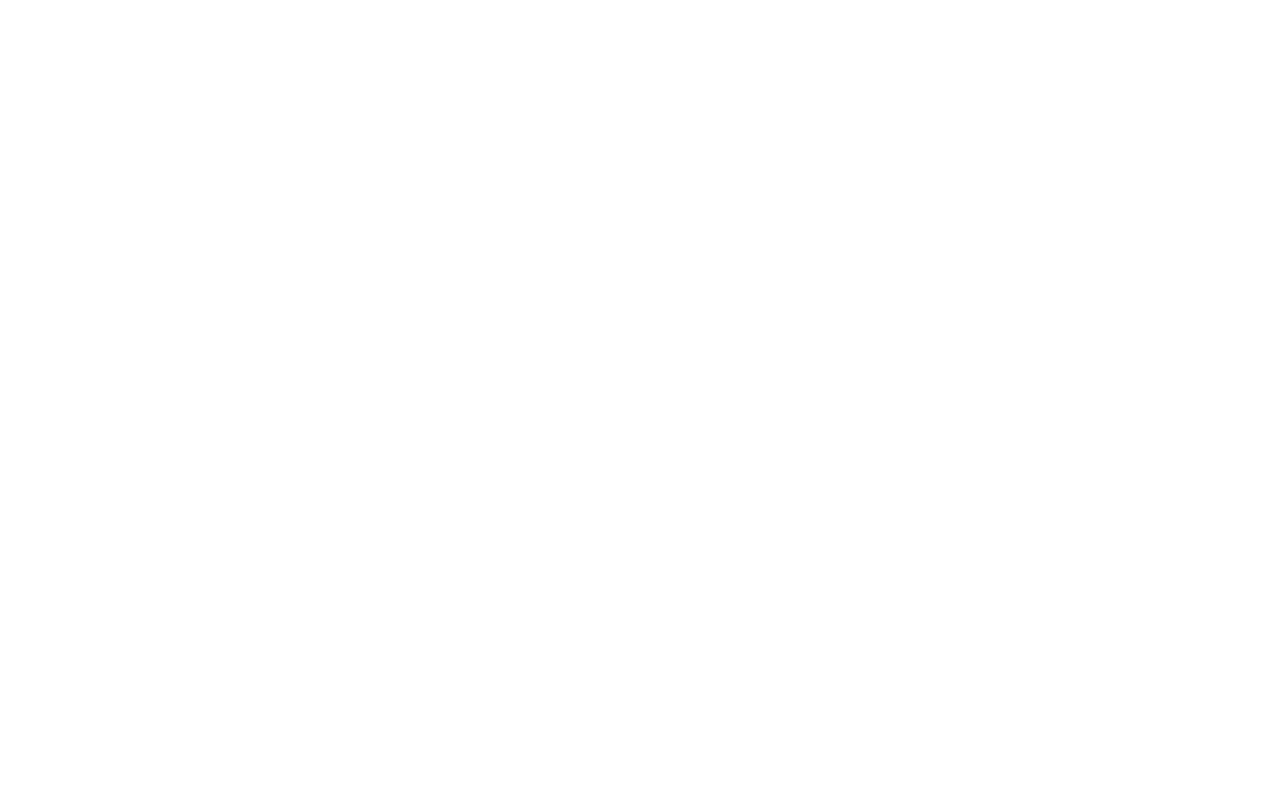
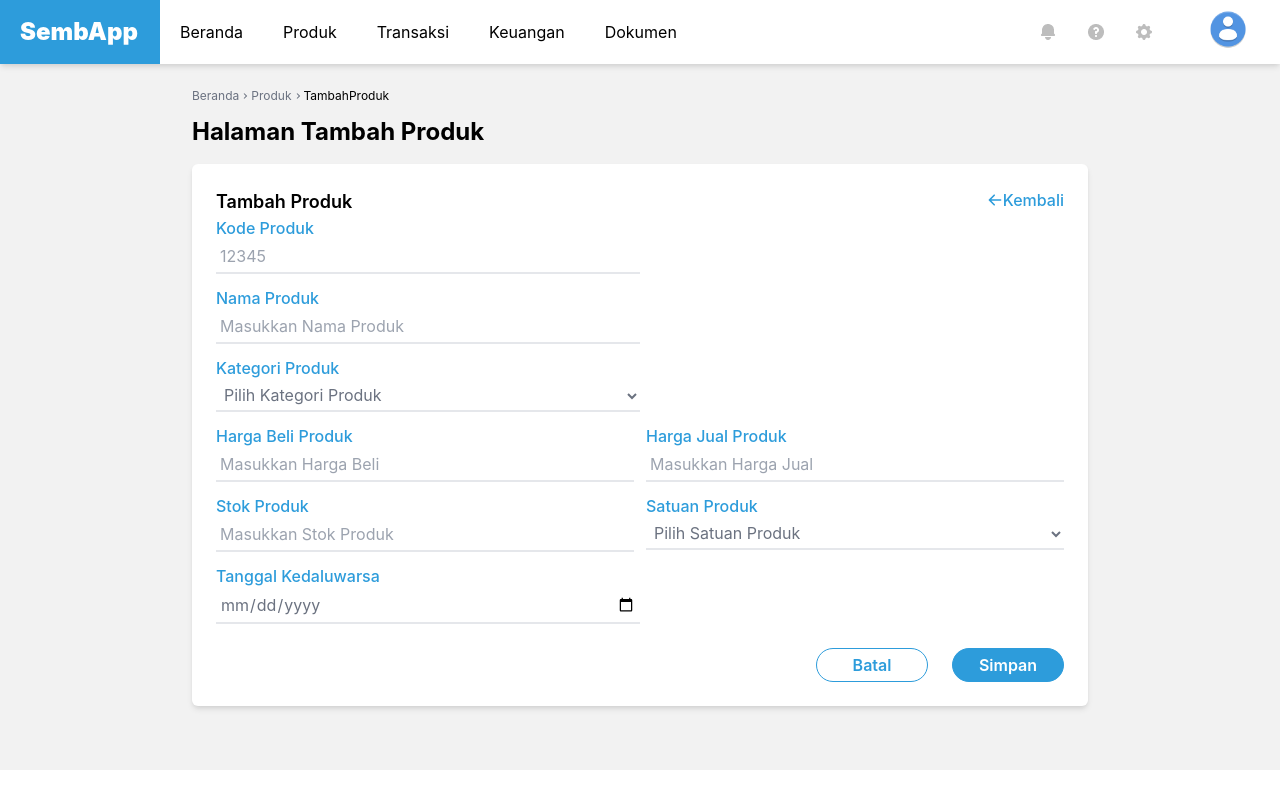
Before and after one commit to syamtrax/SembApp-Project, a React (Create React App) app in the folder frontend/: page /tambahproduk in a window 1280 px wide. Before the commit this address had no page. Built offline with nearby package versions, Linux system fonts and the light colour scheme.

Commit message:
Tambah Produk dan Tambah Dokumen

```diff
--- a/frontend/src/App.js
+++ b/frontend/src/App.js
@@ -1,10 +1,12 @@
 import { BrowserRouter, Routes, Route } from "react-router-dom";
 import "./index.css";
+import Login from "./pages/login";
 import Daftar from "./pages/daftar";
-import Dashboard from "./pages/dashboard.js";
-import Login from "./pages/login.js";
-import Produk from "./pages/produk.js";
-import Dokumen from "./pages/dokumen.js";
+import Dashboard from "./pages/dashboard";
+import Produk from "./pages/produk";
+import TambahProduk from "./pages/tambahproduk";
+import Dokumen from "./pages/dokumen";
+import TambahDokumen from "./pages/tambahdokumen";
 
 function App() {
   return (
@@ -14,7 +16,9 @@
         <Route path="/daftar" element={<Daftar />} />
         <Route path="/dashboard" element={<Dashboard />} />
         <Route path="/produk" element={<Produk />} />
+        <Route path="/tambahproduk" element={<TambahProduk />} />
         <Route path="/dokumen" element={<Dokumen />} />
+        <Route path="/tambahdokumen" element={<TambahDokumen />} />
       </Routes>
     </BrowserRouter>
   );
--- a/frontend/src/pages/daftar.js
+++ b/frontend/src/pages/daftar.js
@@ -62,7 +62,7 @@
     } else {
       setuserError("");
       setpassError("");
-      setkonfpassError("")
+      setkonfpassError("");
       setnumError("");
       setnamaTokorror("");
       setaddError("");
--- a/frontend/src/pages/dashboard.js
+++ b/frontend/src/pages/dashboard.js
@@ -6,10 +6,9 @@
 import axios from "axios";
 import jwt_decode from "jwt-decode";
 import { useNavigate } from "react-router-dom";
-import  { Redirect } from 'react-router-dom'
+import { Redirect } from "react-router-dom";
 
 const Dashboard = () => {
-
   const [transaction, setTransaction] = useState([]);
   const [nama, setNama] = useState("");
   const [namaToko, setNamaToko] = useState("");
@@ -32,7 +31,6 @@
       }
     }
   };
-
 
   transaction.map((trans) => {
     const date = new Date(trans.createdAt);
--- a/frontend/src/pages/produk.js
+++ b/frontend/src/pages/produk.js
@@ -1,16 +1,13 @@
 import React, { useState, useEffect } from "react";
 import Navbar from "../components/navbar.js";
-import {BiChevronRight} from "react-icons/bi";
-import {AiOutlineSearch} from "react-icons/ai";
-import {HiFilter} from "react-icons/hi";
+import { BiChevronRight } from "react-icons/bi";
+import { AiOutlineSearch } from "react-icons/ai";
+import { HiFilter } from "react-icons/hi";
 import fotoprofil from "../assets/avatardefault_92824.png";
 import axios from "axios";
-import { useNavigate } from "react-router-dom";
+import { Link, useNavigate } from "react-router-dom";
 
 const Product = () => {
-
-
-
   return (
     <>
       <div className="bg-abumuda w-full flex justify-center max-h-screen font-inter">
@@ -19,21 +16,25 @@
         </div>
         <div className="container py-16">
           <div className="content-center items-center">
-            <div className="pt-6 flex justify-content"> Beranda
+            <div className="pt-6 flex justify-content">
+              {" "}
+              Beranda
               <span className="self-center">
                 <BiChevronRight />
               </span>
               Produk
             </div>
             <div className="text-2xl font-bold pb-4">Halaman Produk</div>
-            <div className="relative">
-            </div>
+            <div className="relative"></div>
             <div className="flex my-4 gap-6 justify-between">
-              <div className="w-1/6 bg-white shadow-md rounded-md flex h-8">
+              <Link
+                className="w-1/6 bg-white shadow-md rounded-md flex h-8"
+                to="/tambahproduk"
+              >
                 <button className="w-full text-sm text-center items-center content-center  text-white transition-colors duration-200 transform bg-birumuda rounded-md hover:bg-sky-400">
                   + Tambah Produk
                 </button>
-              </div>
+              </Link>
               <div className="w-1/3 bg-white shadow-md rounded-md h-8">
                 <div className="w-full text-center items-center content-center">
                   Jumlah Produk :
@@ -43,22 +44,15 @@
             <div className="flex justify-between gap-6">
               <div className="p-4 h-22 w-full bg-white rounded-md items-center shadow-md text-center text-lg">
                 Notifikasi Kedaluwarsa
-                  <div className="text-center">
-                    Produk:
-
-                  </div>
+                <div className="text-center">Produk:</div>
               </div>
               <div className="p-4 h-22 w-full bg-white rounded-md items-center shadow-md text-center text-lg">
                 Notifikasi Habis
-                  <div className="text-center">
-                    Produk:
-
-                  </div>
+                <div className="text-center">Produk:</div>
               </div>
             </div>
             <div className="flex mt-4 justify-between gap-4">
               <div className="bg-white w-full h-full rounded-md shadow-md">
-
                 <div className="flex justify-between">
                   <div className="text-lg font-semibold flex items-center px-4">
                     Data Produk
@@ -67,15 +61,18 @@
                     <div className="flex items-center">
                       <form action="">
                         <div className="relative flex items-center">
-                        <AiOutlineSearch className="absolute text-gray-400 ml-5"/>
+                          <AiOutlineSearch className="absolute text-gray-400 ml-5" />
                           <input
                             type="text"
                             placeholder="Cari Produk"
-                            className=" text-sm font-normal rounded-md border-2 border-gray-300 pr-3 pl-6 py-1 m-4" />
+                            className=" text-sm font-normal rounded-md border-2 border-gray-300 pr-3 pl-6 py-1 m-4"
+                          />
                         </div>
                       </form>
                       <button className="text-sm font-medium rounded-md border-2 border-gray-300 flex items-center px-2 py-1">
-                          <span className="p-1"><HiFilter/></span>
+                        <span className="p-1">
+                          <HiFilter />
+                        </span>
                         Filter
                       </button>
                     </div>
@@ -86,14 +83,9 @@
                   <table className="flex table-fixed justify-center overflow-y-auto h-80">
                     <tbody>
                       <tr className="border-b-2 h-10">
-                              <td className="w-40 text-center">
-
-                              </td>
-                              <td className="w-56">
-                              </td>
-                              <td className="w-48">
-
-                              </td>
+                        <td className="w-40 text-center"></td>
+                        <td className="w-56"></td>
+                        <td className="w-48"></td>
                         <td className="w-32"></td>
                         <td className="w-32">
                           <button>Button</button>
--- /dev/null
+++ b/frontend/src/pages/tambahproduk.js
@@ -0,0 +1,233 @@
+import React, { useState } from "react";
+import Navbar from "../components/navbar";
+import { Link, Navigate, useNavigate } from "react-router-dom";
+import { BiChevronRight } from "react-icons/bi";
+import { HiArrowLeft } from "react-icons/hi";
+import axios from "axios";
+
+function TambahProduk() {
+  const [kodeProduk, setkodeProduk] = useState("");
+  const [namaProduk, setnamaProduk] = useState("");
+  const [kategoriProduk, setkategoriProduk] = useState("");
+  const [hargaBeli, sethargaBeli] = useState("");
+  const [hargaJual, sethargaJual] = useState("");
+  const [stokProduk, setstokProduk] = useState("");
+  const [satuanProduk, setsatuanProduk] = useState("");
+  const [tanggalKedaluwarsa, settanggalKedaluwarsa] = useState("");
+  const [msg, setMsg] = useState("");
+
+  const saveProduk = async (e) => {
+    e.preventDefautl();
+    try {
+      await axios("http://localhost:5000/produk", {
+        kodeProduk,
+        namaProduk,
+        kategoriProduk,
+        hargaBeli,
+        hargaJual,
+        stokProduk,
+        satuanProduk,
+        tanggalKedaluwarsa,
+      });
+      Navigate("/produk");
+    } catch (error) {
+      if (error.response) {
+        setMsg(error.response.data.setMsg);
+      }
+    }
+  };
+
+  return (
+    <div className="bg-abumuda w-full max-h-screen flex justify-center font-inter">
+      <div className="absolute">
+        <Navbar />
+      </div>
+      <div className="container py-16">
+        <div className="content-center items-center">
+          <div className="pt-6 flex justify-start pb-3 text-xs">
+            <span className="text-gray-500">Beranda</span>
+            <span className="text-gray-500 self-center">
+              <BiChevronRight />
+            </span>
+            <span className="text-gray-500">Produk</span>
+            <span className="text-gray-500 self-center">
+              <BiChevronRight />
+            </span>
+            <span>TambahProduk</span>
+          </div>
+          <h1 className="text-2xl font-bold pb-4">Halaman Tambah Produk</h1>
+          <div className="flex flex-col w-full h-full rounded-md shadow-md bg-white p-6">
+            <div className="flex justify-between">
+              <h2 className="text-lg font-semibold">Tambah Produk</h2>
+              <Link to="/produk">
+                <button className="flex font-medium items-center text-birumuda hover:underline">
+                  <HiArrowLeft />
+                  Kembali
+                </button>
+              </Link>
+            </div>
+            <form className="flex flex-col gap-3">
+              <div className="flex flex-col">
+                <label
+                  className="text-base font-medium text-birumuda"
+                  htmlFor="Kode Produk"
+                >
+                  Kode Produk
+                </label>
+                <input
+                  className="border-b-2 w-1/2 p-1 text-gray-500 bg-white"
+                  id="kodeProduk"
+                  type="number"
+                  value={kodeProduk}
+                  onChange={(e) => setkodeProduk(e.target.value)}
+                  name="kodeProduk"
+                  placeholder="12345"
+                />
+              </div>
+              <div className="flex flex-col">
+                <label
+                  className="text-base font-medium text-birumuda"
+                  htmlFor="Nama Produk"
+                >
+                  Nama Produk
+                </label>
+                <input
+                  className="border-b-2 w-1/2 p-1 text-gray-500 bg-white"
+                  id="Nama Produk"
+                  type="text"
+                  value={namaProduk}
+                  onChange={(e) => setnamaProduk(e.target.value)}
+                  name="Nama Produk"
+                  placeholder="Masukkan Nama Produk"
+                />
+              </div>
+              <div className="flex flex-col">
+                <label
+                  className="text-base font-medium text-birumuda"
+                  htmlFor="kategori Produk"
+                >
+                  Kategori Produk
+                </label>
+                <select
+                  className="border-b-2 w-1/2 p-1 text-gray-500 bg-white"
+                  id="kategori Produk"
+                  type="text"
+                  value={kategoriProduk}
+                  onChange={(e) => setkategoriProduk(e.target.value)}
+                  name="Kategori Produk"
+                >
+                  <option value="none">Pilih Kategori Produk</option>
+                  <option value="Beras">Beras</option>
+                  <option value="Minyak">Minyak</option>
+                  <option value="Gula">Gula</option>
+                </select>
+              </div>
+              <div className="flex justify-between gap-3">
+                <div className="flex flex-col w-1/2">
+                  <label
+                    className="text-base font-medium text-birumuda"
+                    htmlFor="Harga Beli"
+                  >
+                    Harga Beli Produk
+                  </label>
+                  <input
+                    className="border-b-2 w-full p-1 text-gray-500 bg-white"
+                    id="Harga Beli"
+                    type="number"
+                    value={hargaBeli}
+                    onChange={(e) => sethargaBeli(e.target.value)}
+                    name="Harga Beli"
+                    placeholder="Masukkan Harga Beli"
+                  />
+                </div>
+                <div className="flex flex-col w-1/2">
+                  <label
+                    className="text-base font-medium text-birumuda"
+                    htmlFor="Harga Jual"
+                  >
+                    Harga Jual Produk
+                  </label>
+                  <input
+                    className="border-b-2 w-full p-1 text-gray-500 bg-white"
+                    id="Harga Jual"
+                    type="number"
+                    value={hargaJual}
+                    onChange={(e) => sethargaJual(e.target.value)}
+                    name="Harga Jual"
+                    placeholder="Masukkan Harga Jual"
+                  />
+                </div>
+              </div>
+              <div className="flex justify-between gap-3">
+                <div className="flex flex-col w-1/2">
+                  <label
+                    className="text-base font-medium text-birumuda"
+                    htmlFor="Stok Produk"
+                  >
+                    Stok Produk
+                  </label>
+                  <input
+                    className="border-b-2 w-full p-1 text-gray-500 bg-white"
+                    id="Stok Produk"
+                    type="number"
+                    value={stokProduk}
+                    onChange={(e) => setstokProduk(e.target.value)}
+                    name="Stok Produk"
+                    placeholder="Masukkan Stok Produk"
+                  />
+                </div>
+                <div className="flex flex-col w-1/2">
+                  <label
+                    className="text-base font-medium text-birumuda"
+                    htmlFor="Satuan Produk"
+                  >
+                    Satuan Produk
+                  </label>
+                  <select
+                    className="border-b-2 w-full p-1 text-gray-500 bg-white"
+                    id="Satuan Produk"
+                    type="text"
+                    value={satuanProduk}
+                    onChange={(e) => setsatuanProduk(e.target.value)}
+                    name="Satuan Produk"
+                  >
+                    <option value="none">Pilih Satuan Produk</option>
+                    <option value="Box">Box</option>
+                    <option value="Kg">Kg</option>
+                  </select>
+                </div>
+              </div>
+              <div className="flex flex-col">
+                <label
+                  className="text-base font-medium text-birumuda"
+                  htmlFor="Tanggal Kedaluwarsa"
+                >
+                  Tanggal Kedaluwarsa
+                </label>
+                <input
+                  className="border-b-2 w-1/2 p-1 text-gray-500 bg-white"
+                  id="Tanggal Kedaluwarsa"
+                  type="date"
+                  value={tanggalKedaluwarsa}
+                  onChange={(e) => settanggalKedaluwarsa(e.target.value)}
+                  name="Tanggal Kedaluwarsa"
+                  placeholder="Masukkan Tanggal Kedaluarsa"
+                />
+              </div>
+            </form>
+            <div className="flex justify-end mt-6 gap-6">
+              <button className="w-28 py-1 border border-birumuda text-birumuda font-semibold rounded-full hover:underline">
+                Batal
+              </button>
+              <button className="w-28 py-1 border border-birumuda bg-birumuda text-white font-semibold rounded-full hover:underline">
+                Simpan
+              </button>
+            </div>
+          </div>
+        </div>
+      </div>
+    </div>
+  );
+}
+
+export default TambahProduk;
```
Also changed, not shown: frontend/src/pages/dokumen.js (+15 -19 lines), frontend/src/pages/tambahdokumen.js (added). Lines whose indentation alone changed are shown as unchanged.
